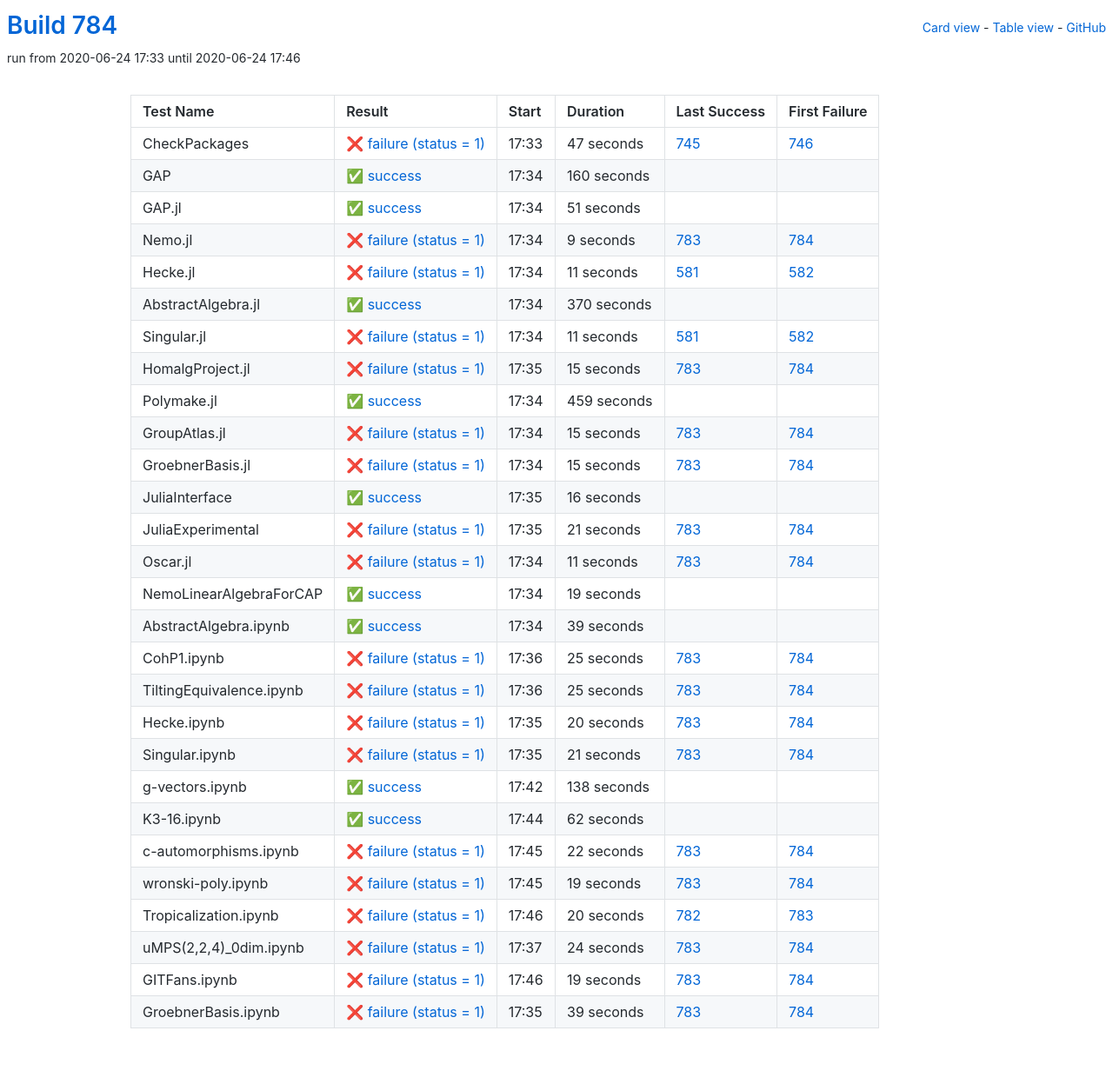
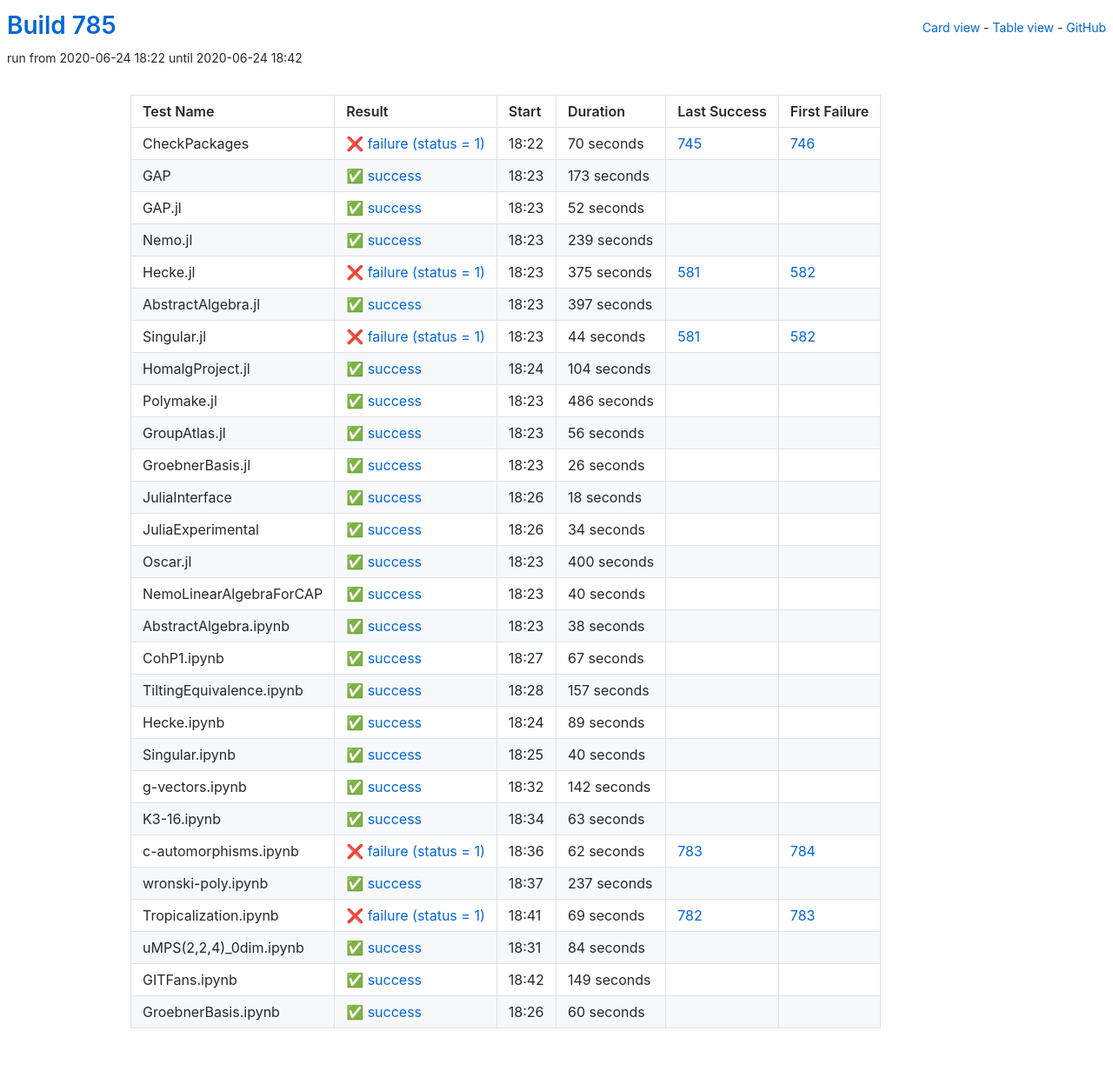
Before and after one commit to oscar-system/oscar-ci-status-1.4, a Jekyll site: the page built from table.html, in a window 1280 px wide. Shown: the whole page at 87% size. Built offline with Jekyll 4.4.1, drawn with Linux system fonts in a browser that asks for light colours.

Commit message:
Build #785

```diff
--- a/_data/ci.yml
+++ b/_data/ci.yml
@@ -1,6 +1,6 @@
 ---
-build: 784
-build_url: https://oscarci.mathematik.uni-kl.de/job/oscar-julia-1.4/784/
+build: 785
+build_url: https://oscarci.mathematik.uni-kl.de/job/oscar-julia-1.4/785/
 job: oscar-julia-1.4
 organization: oscar-system
 repo: oscar-ci-status-1.4
@@ -8,337 +8,337 @@ repourl: https://github.com/oscar-system/oscar-ci-status-1.4
 tests:
 - name: CheckPackages
   id: checkpackages
-  log: https://oscarci.mathematik.uni-kl.de/job/oscar-julia-1.4/784/artifact/logs/build-784/CheckPackages.log
-  start: 2020-06-24 17:33
+  log: https://oscarci.mathematik.uni-kl.de/job/oscar-julia-1.4/785/artifact/logs/build-785/CheckPackages.log
+  start: 2020-06-24 18:22
   success: false
   exitcode: 1
   status: failure
-  duration: 47
+  duration: 70
   last_success: 745
   last_success_url: https://oscarci.mathematik.uni-kl.de/job/oscar-julia-1.4/745/
   first_failure: 746
   first_failure_url: https://oscarci.mathematik.uni-kl.de/job/oscar-julia-1.4/746/
 - name: GAP
   id: gap
-  log: https://oscarci.mathematik.uni-kl.de/job/oscar-julia-1.4/784/artifact/logs/build-784/GAP.log
-  start: 2020-06-24 17:34
+  log: https://oscarci.mathematik.uni-kl.de/job/oscar-julia-1.4/785/artifact/logs/build-785/GAP.log
+  start: 2020-06-24 18:23
   success: true
   exitcode: 0
   status: success
-  duration: 160
+  duration: 173
   last_success: false
   last_success_url:
   first_failure: false
   first_failure_url:
 - name: GAP.jl
   id: gap-jl
-  log: https://oscarci.mathematik.uni-kl.de/job/oscar-julia-1.4/784/artifact/logs/build-784/GAP.jl.log
-  start: 2020-06-24 17:34
+  log: https://oscarci.mathematik.uni-kl.de/job/oscar-julia-1.4/785/artifact/logs/build-785/GAP.jl.log
+  start: 2020-06-24 18:23
   success: true
   exitcode: 0
   status: success
-  duration: 51
+  duration: 52
   last_success: false
   last_success_url:
   first_failure: false
   first_failure_url:
 - name: Nemo.jl
   id: nemo-jl
-  log: https://oscarci.mathematik.uni-kl.de/job/oscar-julia-1.4/784/artifact/logs/build-784/Nemo.jl.log
-  start: 2020-06-24 17:34
+  log: https://oscarci.mathematik.uni-kl.de/job/oscar-julia-1.4/785/artifact/logs/build-785/Nemo.jl.log
+  start: 2020-06-24 18:23
+  success: true
+  exitcode: 0
+  status: success
+  duration: 239
+  last_success: false
+  last_success_url:
+  first_failure: false
+  first_failure_url:
+- name: Hecke.jl
+  id: hecke-jl
+  log: https://oscarci.mathematik.uni-kl.de/job/oscar-julia-1.4/785/artifact/logs/build-785/Hecke.jl.log
+  start: 2020-06-24 18:23
   success: false
   exitcode: 1
   status: failure
-  duration: 9
-  last_success: 783
-  last_success_url: https://oscarci.mathematik.uni-kl.de/job/oscar-julia-1.4/783/
-  first_failure: 784
-  first_failure_url: https://oscarci.mathematik.uni-kl.de/job/oscar-julia-1.4/784/
-- name: Hecke.jl
-  id: hecke-jl
-  log: https://oscarci.mathematik.uni-kl.de/job/oscar-julia-1.4/784/artifact/logs/build-784/Hecke.jl.log
-  start: 2020-06-24 17:34
-  success: false
-  exitcode: 1
-  status: failure
-  duration: 11
+  duration: 375
   last_success: 581
   last_success_url: https://oscarci.mathematik.uni-kl.de/job/oscar-julia-1.4/581/
   first_failure: 582
   first_failure_url: https://oscarci.mathematik.uni-kl.de/job/oscar-julia-1.4/582/
 - name: AbstractAlgebra.jl
   id: abstractalgebra-jl
-  log: https://oscarci.mathematik.uni-kl.de/job/oscar-julia-1.4/784/artifact/logs/build-784/AbstractAlgebra.jl.log
-  start: 2020-06-24 17:34
+  log: https://oscarci.mathematik.uni-kl.de/job/oscar-julia-1.4/785/artifact/logs/build-785/AbstractAlgebra.jl.log
+  start: 2020-06-24 18:23
   success: true
   exitcode: 0
   status: success
-  duration: 370
+  duration: 397
   last_success: false
   last_success_url:
   first_failure: false
   first_failure_url:
 - name: Singular.jl
   id: singular-jl
-  log: https://oscarci.mathematik.uni-kl.de/job/oscar-julia-1.4/784/artifact/logs/build-784/Singular.jl.log
-  start: 2020-06-24 17:34
+  log: https://oscarci.mathematik.uni-kl.de/job/oscar-julia-1.4/785/artifact/logs/build-785/Singular.jl.log
+  start: 2020-06-24 18:23
   success: false
   exitcode: 1
   status: failure
-  duration: 11
+  duration: 44
   last_success: 581
   last_success_url: https://oscarci.mathematik.uni-kl.de/job/oscar-julia-1.4/581/
   first_failure: 582
   first_failure_url: https://oscarci.mathematik.uni-kl.de/job/oscar-julia-1.4/582/
 - name: HomalgProject.jl
   id: homalgproject-jl
-  log: https://oscarci.mathematik.uni-kl.de/job/oscar-julia-1.4/784/artifact/logs/build-784/HomalgProject.jl.log
-  start: 2020-06-24 17:35
-  success: false
-  exitcode: 1
-  status: failure
-  duration: 15
-  last_success: 783
-  last_success_url: https://oscarci.mathematik.uni-kl.de/job/oscar-julia-1.4/783/
-  first_failure: 784
-  first_failure_url: https://oscarci.mathematik.uni-kl.de/job/oscar-julia-1.4/784/
-- name: Polymake.jl
-  id: polymake-jl
-  log: https://oscarci.mathematik.uni-kl.de/job/oscar-julia-1.4/784/artifact/logs/build-784/Polymake.jl.log
-  start: 2020-06-24 17:34
+  log: https://oscarci.mathematik.uni-kl.de/job/oscar-julia-1.4/785/artifact/logs/build-785/HomalgProject.jl.log
+  start: 2020-06-24 18:24
   success: true
   exitcode: 0
   status: success
-  duration: 459
+  duration: 104
+  last_success: false
+  last_success_url:
+  first_failure: false
+  first_failure_url:
+- name: Polymake.jl
+  id: polymake-jl
+  log: https://oscarci.mathematik.uni-kl.de/job/oscar-julia-1.4/785/artifact/logs/build-785/Polymake.jl.log
+  start: 2020-06-24 18:23
+  success: true
+  exitcode: 0
+  status: success
+  duration: 486
   last_success: false
   last_success_url:
   first_failure: false
   first_failure_url:
 - name: GroupAtlas.jl
   id: groupatlas-jl
-  log: https://oscarci.mathematik.uni-kl.de/job/oscar-julia-1.4/784/artifact/logs/build-784/GroupAtlas.jl.log
-  start: 2020-06-24 17:34
-  success: false
-  exitcode: 1
-  status: failure
-  duration: 15
-  last_success: 783
-  last_success_url: https://oscarci.mathematik.uni-kl.de/job/oscar-julia-1.4/783/
-  first_failure: 784
-  first_failure_url: https://oscarci.mathematik.uni-kl.de/job/oscar-julia-1.4/784/
-- name: GroebnerBasis.jl
-  id: groebnerbasis-jl
-  log: https://oscarci.mathematik.uni-kl.de/job/oscar-julia-1.4/784/artifact/logs/build-784/GroebnerBasis.jl.log
-  start: 2020-06-24 17:34
-  success: false
-  exitcode: 1
-  status: failure
-  duration: 15
-  last_success: 783
-  last_success_url: https://oscarci.mathematik.uni-kl.de/job/oscar-julia-1.4/783/
-  first_failure: 784
-  first_failure_url: https://oscarci.mathematik.uni-kl.de/job/oscar-julia-1.4/784/
-- name: JuliaInterface
-  id: juliainterface
-  log: https://oscarci.mathematik.uni-kl.de/job/oscar-julia-1.4/784/artifact/logs/build-784/JuliaInterface.log
-  start: 2020-06-24 17:35
+  log: https://oscarci.mathematik.uni-kl.de/job/oscar-julia-1.4/785/artifact/logs/build-785/GroupAtlas.jl.log
+  start: 2020-06-24 18:23
   success: true
   exitcode: 0
   status: success
-  duration: 16
+  duration: 56
+  last_success: false
+  last_success_url:
+  first_failure: false
+  first_failure_url:
+- name: GroebnerBasis.jl
+  id: groebnerbasis-jl
+  log: https://oscarci.mathematik.uni-kl.de/job/oscar-julia-1.4/785/artifact/logs/build-785/GroebnerBasis.jl.log
+  start: 2020-06-24 18:23
+  success: true
+  exitcode: 0
+  status: success
+  duration: 26
+  last_success: false
+  last_success_url:
+  first_failure: false
+  first_failure_url:
+- name: JuliaInterface
+  id: juliainterface
+  log: https://oscarci.mathematik.uni-kl.de/job/oscar-julia-1.4/785/artifact/logs/build-785/JuliaInterface.log
+  start: 2020-06-24 18:26
+  success: true
+  exitcode: 0
+  status: success
+  duration: 18
   last_success: false
   last_success_url:
   first_failure: false
   first_failure_url:
 - name: JuliaExperimental
   id: juliaexperimental
-  log: https://oscarci.mathematik.uni-kl.de/job/oscar-julia-1.4/784/artifact/logs/build-784/JuliaExperimental.log
-  start: 2020-06-24 17:35
-  success: false
-  exitcode: 1
-  status: failure
-  duration: 21
-  last_success: 783
-  last_success_url: https://oscarci.mathematik.uni-kl.de/job/oscar-julia-1.4/783/
-  first_failure: 784
-  first_failure_url: https://oscarci.mathematik.uni-kl.de/job/oscar-julia-1.4/784/
-- name: Oscar.jl
-  id: oscar-jl
-  log: https://oscarci.mathematik.uni-kl.de/job/oscar-julia-1.4/784/artifact/logs/build-784/Oscar.jl.log
-  start: 2020-06-24 17:34
-  success: false
-  exitcode: 1
-  status: failure
-  duration: 11
-  last_success: 783
-  last_success_url: https://oscarci.mathematik.uni-kl.de/job/oscar-julia-1.4/783/
-  first_failure: 784
-  first_failure_url: https://oscarci.mathematik.uni-kl.de/job/oscar-julia-1.4/784/
-- name: NemoLinearAlgebraForCAP
-  id: nemolinearalgebraforcap
-  log: https://oscarci.mathematik.uni-kl.de/job/oscar-julia-1.4/784/artifact/logs/build-784/NemoLinearAlgebraForCAP.log
-  start: 2020-06-24 17:34
+  log: https://oscarci.mathematik.uni-kl.de/job/oscar-julia-1.4/785/artifact/logs/build-785/JuliaExperimental.log
+  start: 2020-06-24 18:26
   success: true
   exitcode: 0
   status: success
-  duration: 19
+  duration: 34
+  last_success: false
+  last_success_url:
+  first_failure: false
+  first_failure_url:
+- name: Oscar.jl
+  id: oscar-jl
+  log: https://oscarci.mathematik.uni-kl.de/job/oscar-julia-1.4/785/artifact/logs/build-785/Oscar.jl.log
+  start: 2020-06-24 18:23
+  success: true
+  exitcode: 0
+  status: success
+  duration: 400
+  last_success: false
+  last_success_url:
+  first_failure: false
+  first_failure_url:
+- name: NemoLinearAlgebraForCAP
+  id: nemolinearalgebraforcap
+  log: https://oscarci.mathematik.uni-kl.de/job/oscar-julia-1.4/785/artifact/logs/build-785/NemoLinearAlgebraForCAP.log
+  start: 2020-06-24 18:23
+  success: true
+  exitcode: 0
+  status: success
+  duration: 40
   last_success: false
   last_success_url:
   first_failure: false
   first_failure_url:
 - name: AbstractAlgebra.ipynb
   id: abstractalgebra-ipynb
-  log: https://oscarci.mathematik.uni-kl.de/job/oscar-julia-1.4/784/artifact/logs/build-784/AbstractAlgebra.ipynb.log
-  start: 2020-06-24 17:34
+  log: https://oscarci.mathematik.uni-kl.de/job/oscar-julia-1.4/785/artifact/logs/build-785/AbstractAlgebra.ipynb.log
+  start: 2020-06-24 18:23
   success: true
   exitcode: 0
   status: success
-  duration: 39
+  duration: 38
   last_success: false
   last_success_url:
   first_failure: false
   first_failure_url:
 - name: CohP1.ipynb
   id: cohp1-ipynb
-  log: https://oscarci.mathematik.uni-kl.de/job/oscar-julia-1.4/784/artifact/logs/build-784/CohP1.ipynb.log
-  start: 2020-06-24 17:36
-  success: false
-  exitcode: 1
-  status: failure
-  duration: 25
-  last_success: 783
-  last_success_url: https://oscarci.mathematik.uni-kl.de/job/oscar-julia-1.4/783/
-  first_failure: 784
-  first_failure_url: https://oscarci.mathematik.uni-kl.de/job/oscar-julia-1.4/784/
-- name: TiltingEquivalence.ipynb
-  id: tiltingequivalence-ipynb
-  log: https://oscarci.mathematik.uni-kl.de/job/oscar-julia-1.4/784/artifact/logs/build-784/TiltingEquivalence.ipynb.log
-  start: 2020-06-24 17:36
-  success: false
-  exitcode: 1
-  status: failure
-  duration: 25
-  last_success: 783
-  last_success_url: https://oscarci.mathematik.uni-kl.de/job/oscar-julia-1.4/783/
-  first_failure: 784
-  first_failure_url: https://oscarci.mathematik.uni-kl.de/job/oscar-julia-1.4/784/
-- name: Hecke.ipynb
-  id: hecke-ipynb
-  log: https://oscarci.mathematik.uni-kl.de/job/oscar-julia-1.4/784/artifact/logs/build-784/Hecke.ipynb.log
-  start: 2020-06-24 17:35
-  success: false
-  exitcode: 1
-  status: failure
-  duration: 20
-  last_success: 783
-  last_success_url: https://oscarci.mathematik.uni-kl.de/job/oscar-julia-1.4/783/
-  first_failure: 784
-  first_failure_url: https://oscarci.mathematik.uni-kl.de/job/oscar-julia-1.4/784/
-- name: Singular.ipynb
-  id: singular-ipynb
-  log: https://oscarci.mathematik.uni-kl.de/job/oscar-julia-1.4/784/artifact/logs/build-784/Singular.ipynb.log
-  start: 2020-06-24 17:35
-  success: false
-  exitcode: 1
-  status: failure
-  duration: 21
-  last_success: 783
-  last_success_url: https://oscarci.mathematik.uni-kl.de/job/oscar-julia-1.4/783/
-  first_failure: 784
-  first_failure_url: https://oscarci.mathematik.uni-kl.de/job/oscar-julia-1.4/784/
-- name: g-vectors.ipynb
-  id: g-vectors-ipynb
-  log: https://oscarci.mathematik.uni-kl.de/job/oscar-julia-1.4/784/artifact/logs/build-784/g-vectors.ipynb.log
-  start: 2020-06-24 17:42
+  log: https://oscarci.mathematik.uni-kl.de/job/oscar-julia-1.4/785/artifact/logs/build-785/CohP1.ipynb.log
+  start: 2020-06-24 18:27
   success: true
   exitcode: 0
   status: success
-  duration: 138
+  duration: 67
+  last_success: false
+  last_success_url:
+  first_failure: false
+  first_failure_url:
+- name: TiltingEquivalence.ipynb
+  id: tiltingequivalence-ipynb
+  log: https://oscarci.mathematik.uni-kl.de/job/oscar-julia-1.4/785/artifact/logs/build-785/TiltingEquivalence.ipynb.log
+  start: 2020-06-24 18:28
+  success: true
+  exitcode: 0
+  status: success
+  duration: 157
+  last_success: false
+  last_success_url:
+  first_failure: false
+  first_failure_url:
+- name: Hecke.ipynb
+  id: hecke-ipynb
+  log: https://oscarci.mathematik.uni-kl.de/job/oscar-julia-1.4/785/artifact/logs/build-785/Hecke.ipynb.log
+  start: 2020-06-24 18:24
+  success: true
+  exitcode: 0
+  status: success
+  duration: 89
+  last_success: false
+  last_success_url:
+  first_failure: false
+  first_failure_url:
+- name: Singular.ipynb
+  id: singular-ipynb
+  log: https://oscarci.mathematik.uni-kl.de/job/oscar-julia-1.4/785/artifact/logs/build-785/Singular.ipynb.log
+  start: 2020-06-24 18:25
+  success: true
+  exitcode: 0
+  status: success
+  duration: 40
+  last_success: false
+  last_success_url:
+  first_failure: false
+  first_failure_url:
+- name: g-vectors.ipynb
+  id: g-vectors-ipynb
+  log: https://oscarci.mathematik.uni-kl.de/job/oscar-julia-1.4/785/artifact/logs/build-785/g-vectors.ipynb.log
+  start: 2020-06-24 18:32
+  success: true
+  exitcode: 0
+  status: success
+  duration: 142
   last_success: false
   last_success_url:
   first_failure: false
   first_failure_url:
 - name: K3-16.ipynb
   id: k3-16-ipynb
-  log: https://oscarci.mathematik.uni-kl.de/job/oscar-julia-1.4/784/artifact/logs/build-784/K3-16.ipynb.log
-  start: 2020-06-24 17:44
+  log: https://oscarci.mathematik.uni-kl.de/job/oscar-julia-1.4/785/artifact/logs/build-785/K3-16.ipynb.log
+  start: 2020-06-24 18:34
   success: true
   exitcode: 0
   status: success
-  duration: 62
+  duration: 63
   last_success: false
   last_success_url:
   first_failure: false
   first_failure_url:
 - name: c-automorphisms.ipynb
   id: c-automorphisms-ipynb
-  log: https://oscarci.mathematik.uni-kl.de/job/oscar-julia-1.4/784/artifact/logs/build-784/c-automorphisms.ipynb.log
-  start: 2020-06-24 17:45
+  log: https://oscarci.mathematik.uni-kl.de/job/oscar-julia-1.4/785/artifact/logs/build-785/c-automorphisms.ipynb.log
+  start: 2020-06-24 18:36
   success: false
   exitcode: 1
   status: failure
-  duration: 22
+  duration: 62
   last_success: 783
   last_success_url: https://oscarci.mathematik.uni-kl.de/job/oscar-julia-1.4/783/
   first_failure: 784
   first_failure_url: https://oscarci.mathematik.uni-kl.de/job/oscar-julia-1.4/784/
 - name: wronski-poly.ipynb
   id: wronski-poly-ipynb
-  log: https://oscarci.mathematik.uni-kl.de/job/oscar-julia-1.4/784/artifact/logs/build-784/wronski-poly.ipynb.log
-  start: 2020-06-24 17:45
+  log: https://oscarci.mathematik.uni-kl.de/job/oscar-julia-1.4/785/artifact/logs/build-785/wronski-poly.ipynb.log
+  start: 2020-06-24 18:37
+  success: true
+  exitcode: 0
+  status: success
+  duration: 237
+  last_success: false
+  last_success_url:
+  first_failure: false
+  first_failure_url:
+- name: Tropicalization.ipynb
+  id: tropicalization-ipynb
+  log: https://oscarci.mathematik.uni-kl.de/job/oscar-julia-1.4/785/artifact/logs/build-785/Tropicalization.ipynb.log
+  start: 2020-06-24 18:41
   success: false
   exitcode: 1
   status: failure
-  duration: 19
-  last_success: 783
-  last_success_url: https://oscarci.mathematik.uni-kl.de/job/oscar-julia-1.4/783/
-  first_failure: 784
-  first_failure_url: https://oscarci.mathematik.uni-kl.de/job/oscar-julia-1.4/784/
-- name: Tropicalization.ipynb
-  id: tropicalization-ipynb
-  log: https://oscarci.mathematik.uni-kl.de/job/oscar-julia-1.4/784/artifact/logs/build-784/Tropicalization.ipynb.log
-  start: 2020-06-24 17:46
-  success: false
-  exitcode: 1
-  status: failure
-  duration: 20
+  duration: 69
   last_success: 782
   last_success_url: https://oscarci.mathematik.uni-kl.de/job/oscar-julia-1.4/782/
   first_failure: 783
   first_failure_url: https://oscarci.mathematik.uni-kl.de/job/oscar-julia-1.4/783/
 - name: uMPS(2,2,4)_0dim.ipynb
   id: umps-2-2-4-0dim-ipynb
-  log: https://oscarci.mathematik.uni-kl.de/job/oscar-julia-1.4/784/artifact/logs/build-784/uMPS-2-2-4-_0dim.ipynb.log
-  start: 2020-06-24 17:37
-  success: false
-  exitcode: 1
-  status: failure
-  duration: 24
-  last_success: 783
-  last_success_url: https://oscarci.mathematik.uni-kl.de/job/oscar-julia-1.4/783/
-  first_failure: 784
-  first_failure_url: https://oscarci.mathematik.uni-kl.de/job/oscar-julia-1.4/784/
+  log: https://oscarci.mathematik.uni-kl.de/job/oscar-julia-1.4/785/artifact/logs/build-785/uMPS-2-2-4-_0dim.ipynb.log
+  start: 2020-06-24 18:31
+  success: true
+  exitcode: 0
+  status: success
+  duration: 84
+  last_success: false
+  last_success_url:
+  first_failure: false
+  first_failure_url:
 - name: GITFans.ipynb
   id: gitfans-ipynb
-  log: https://oscarci.mathematik.uni-kl.de/job/oscar-julia-1.4/784/artifact/logs/build-784/GITFans.ipynb.log
-  start: 2020-06-24 17:46
-  success: false
-  exitcode: 1
-  status: failure
-  duration: 19
-  last_success: 783
-  last_success_url: https://oscarci.mathematik.uni-kl.de/job/oscar-julia-1.4/783/
-  first_failure: 784
-  first_failure_url: https://oscarci.mathematik.uni-kl.de/job/oscar-julia-1.4/784/
+  log: https://oscarci.mathematik.uni-kl.de/job/oscar-julia-1.4/785/artifact/logs/build-785/GITFans.ipynb.log
+  start: 2020-06-24 18:42
+  success: true
+  exitcode: 0
+  status: success
+  duration: 149
+  last_success: false
+  last_success_url:
+  first_failure: false
+  first_failure_url:
 - name: GroebnerBasis.ipynb
   id: groebnerbasis-ipynb
-  log: https://oscarci.mathematik.uni-kl.de/job/oscar-julia-1.4/784/artifact/logs/build-784/GroebnerBasis.ipynb.log
-  start: 2020-06-24 17:35
-  success: false
-  exitcode: 1
-  status: failure
-  duration: 39
-  last_success: 783
-  last_success_url: https://oscarci.mathematik.uni-kl.de/job/oscar-julia-1.4/783/
-  first_failure: 784
-  first_failure_url: https://oscarci.mathematik.uni-kl.de/job/oscar-julia-1.4/784/
+  log: https://oscarci.mathematik.uni-kl.de/job/oscar-julia-1.4/785/artifact/logs/build-785/GroebnerBasis.ipynb.log
+  start: 2020-06-24 18:26
+  success: true
+  exitcode: 0
+  status: success
+  duration: 60
+  last_success: false
+  last_success_url:
+  first_failure: false
+  first_failure_url:
```
Also changed, not shown: README.md.
